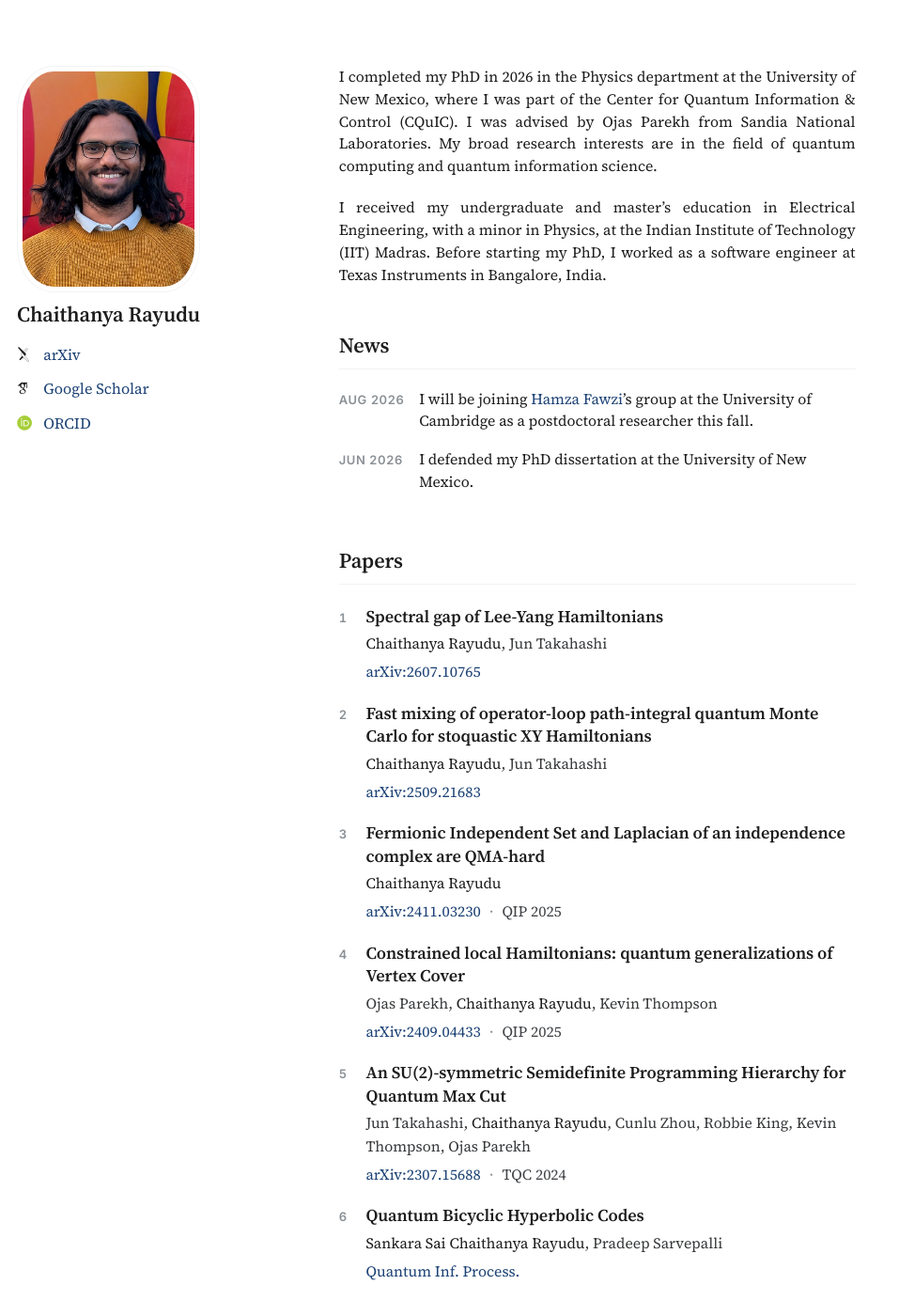
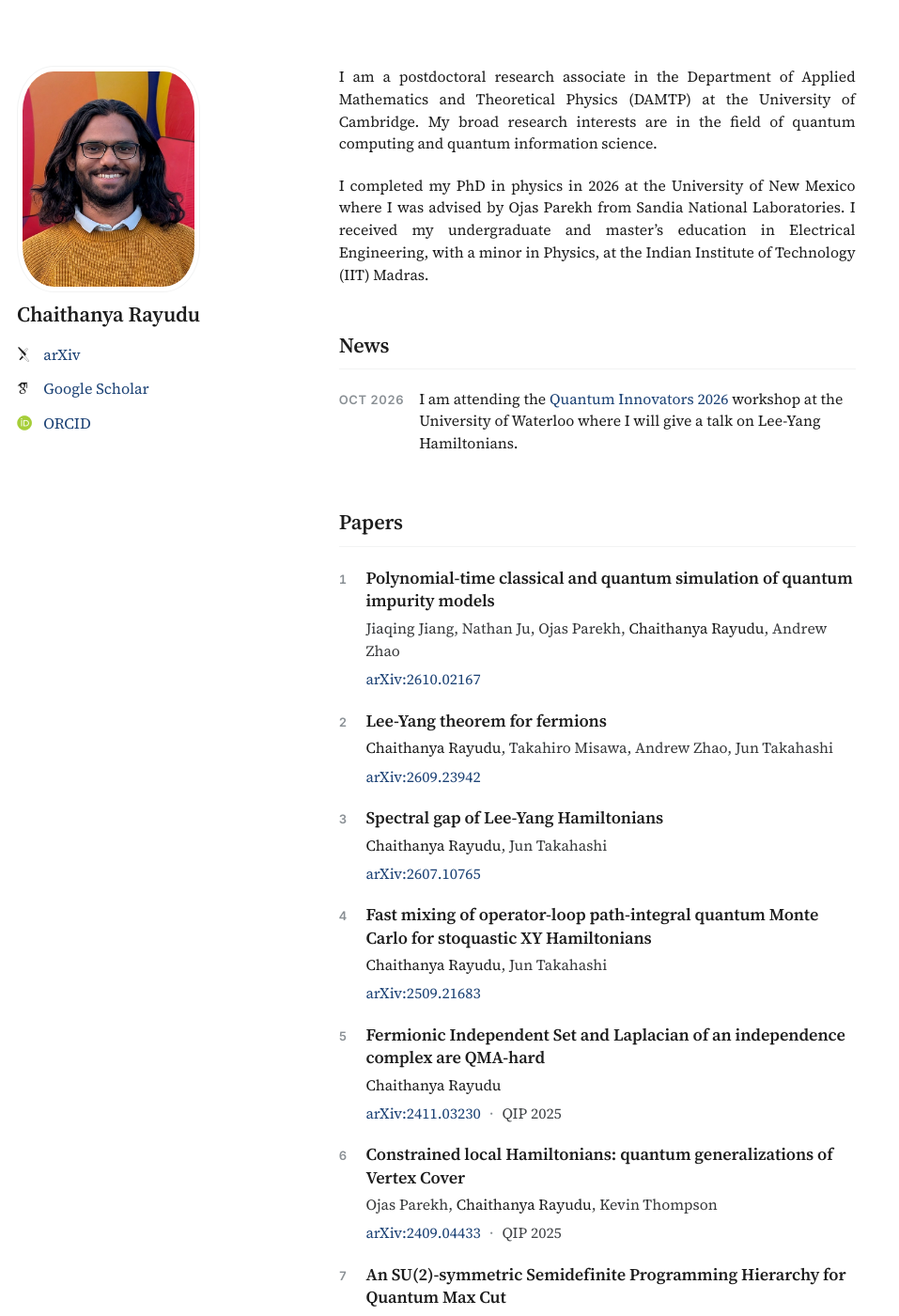
Before and after one commit to chaithanyarss/chaithanyarss.github.io, a Jekyll site: the page built from _pages/about.md, in a window 1280 px wide and 1400 px high. Shown: the whole window at 94% size, without its empty margins (0-957 px from the left). Built offline with Jekyll 4.4.1, drawn with Linux system fonts in a browser that asks for light colours; some web fonts are replaced.

Commit message:
Regular update: 2nd Oct 2026.

```diff
--- a/_data/news.yml
+++ b/_data/news.yml
@@ -1,5 +1,2 @@
-- date: "Aug 2026"
-  text: "I will be joining [Hamza Fawzi](https://www.damtp.cam.ac.uk/user/hf323/)'s group at the University of Cambridge as a postdoctoral researcher this fall."
-
-- date: "Jun 2026"
-  text: "I defended my PhD dissertation at the University of New Mexico."
+- date: "Oct 2026"
+  text: "I am attending the [Quantum Innovators 2026](https://uwaterloo.ca/institute-for-quantum-computing/events/quantum-innovators-2026) workshop at the University of Waterloo where I will give a talk on Lee-Yang Hamiltonians."
--- a/_data/publications.yml
+++ b/_data/publications.yml
@@ -5,6 +5,16 @@ me:
 # arXiv ids must stay quoted; unquoted 2411.03230 parses as a float and
 # silently loses its trailing zero, producing a dead link.
 list:
+  - title: "Polynomial-time classical and quantum simulation of quantum impurity models"
+    year: 2026
+    authors: [Jiaqing Jiang, Nathan Ju, Ojas Parekh, Chaithanya Rayudu, Andrew Zhao]
+    arxiv: "2610.02167"
+
+  - title: "Lee-Yang theorem for fermions"
+    year: 2026
+    authors: [Chaithanya Rayudu, Takahiro Misawa, Andrew Zhao, Jun Takahashi]
+    arxiv: "2609.23942"
+
   - title: "Spectral gap of Lee-Yang Hamiltonians"
     year: 2026
     authors: [Chaithanya Rayudu, Jun Takahashi]
--- a/_pages/about.md
+++ b/_pages/about.md
@@ -7,9 +7,9 @@ redirect_from:
   - /about.html
 ---
 
-I completed my PhD in 2026 in the Physics department at the University of New Mexico, where I was part of the Center for Quantum Information & Control (CQuIC). I was advised by Ojas Parekh from Sandia National Laboratories. My broad research interests are in the field of quantum computing and quantum information science.
+I am a postdoctoral research associate in the Department of Applied Mathematics and Theoretical Physics (DAMTP) at the University of Cambridge. My broad research interests are in the field of quantum computing and quantum information science.
 
-I received my undergraduate and master’s education in Electrical Engineering, with a minor in Physics, at the Indian Institute of Technology (IIT) Madras. Before starting my PhD, I worked as a software engineer at Texas Instruments in Bangalore, India.
+I completed my PhD in physics in 2026 at the University of New Mexico where I was advised by Ojas Parekh from Sandia National Laboratories. I received my undergraduate and master’s education in Electrical Engineering, with a minor in Physics, at the Indian Institute of Technology (IIT) Madras.
 
 ## News
 
--- a/_sass/_custom.scss
+++ b/_sass/_custom.scss
@@ -163,16 +163,16 @@ body {
   }
 }
 
-.page__content .news__body a,
-.page__content .news__body a:hover,
-.page__content .news__body a:focus,
-.page__content .news__body a:visited {
+.page__content :is(p, li) a:not([class~="btn"]),
+.page__content :is(p, li) a:not([class~="btn"]):hover,
+.page__content :is(p, li) a:not([class~="btn"]):focus,
+.page__content :is(p, li) a:not([class~="btn"]):visited {
   color: var(--link-blue);
   text-decoration: none;
 }
 
-.page__content .news__body a:hover,
-.page__content .news__body a:focus-visible {
+.page__content :is(p, li) a:not([class~="btn"]):hover,
+.page__content :is(p, li) a:not([class~="btn"]):focus-visible {
   text-decoration: underline;
 }
 
@@ -305,13 +305,13 @@ body {
 }
 
 .page__content .pubs a:focus-visible,
-.page__content .news__body a:focus-visible {
+.page__content :is(p, li) a:not([class~="btn"]):focus-visible {
   outline: 2px solid var(--link-blue);
   outline-offset: 3px;
   border-radius: $border-radius;
 }
 
 .page__content .pubs a:focus:not(:focus-visible),
-.page__content .news__body a:focus:not(:focus-visible) {
+.page__content :is(p, li) a:not([class~="btn"]):focus:not(:focus-visible) {
   outline: 0;
 }
```
